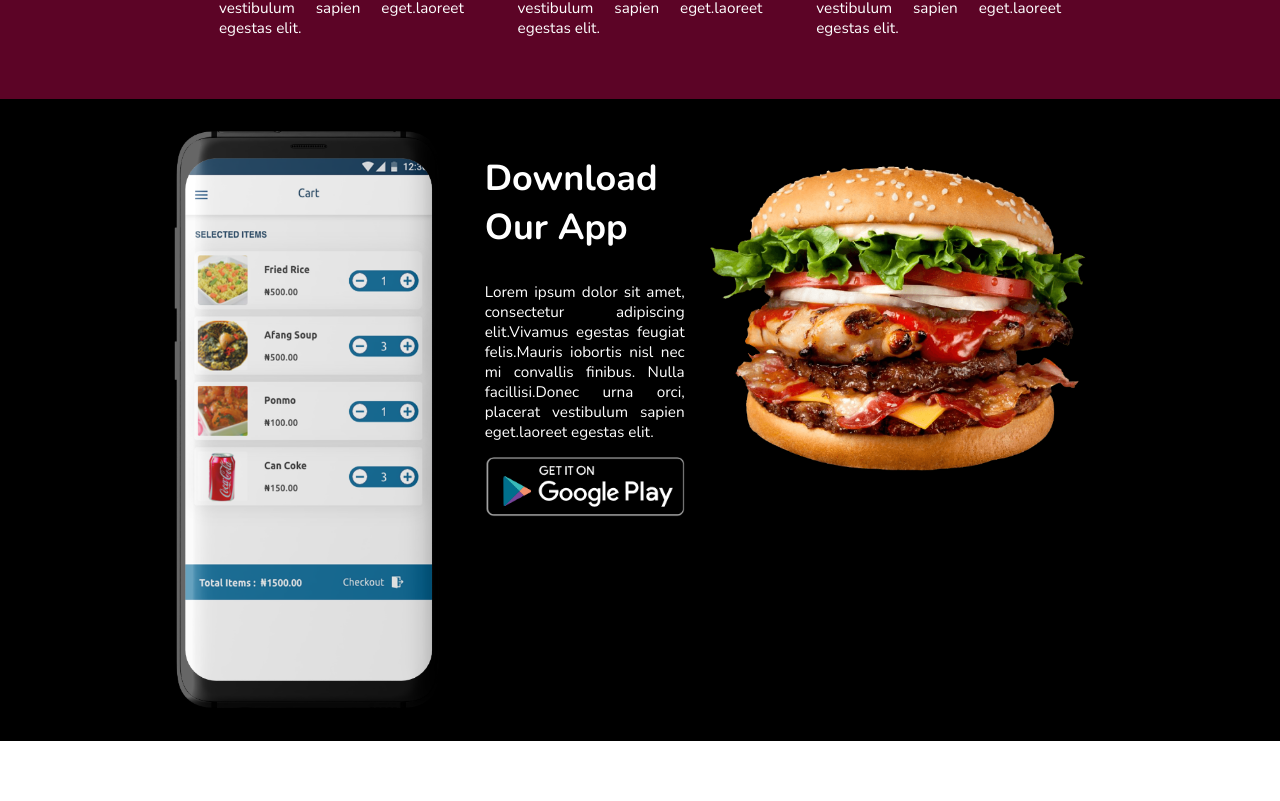
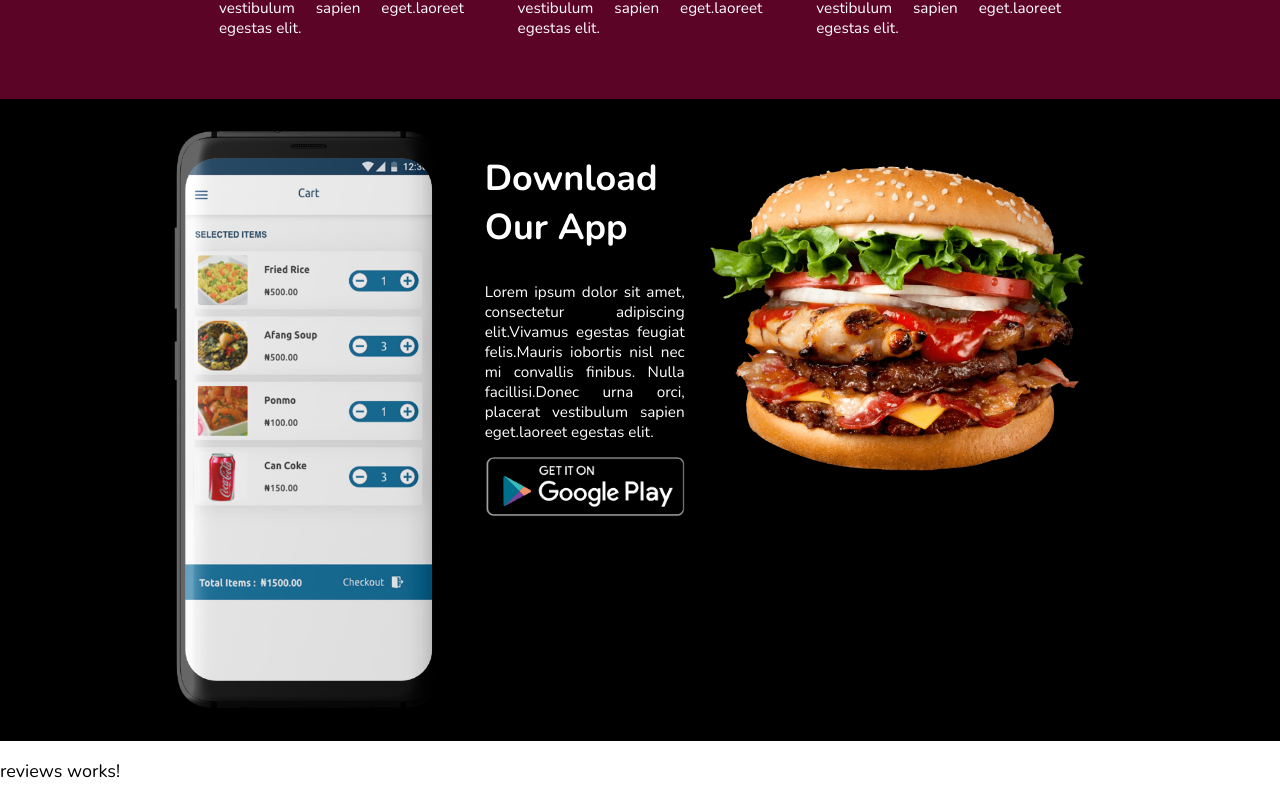
Before and after one commit to SeunJay/AngularProject, an Angular app: page / in a window 1280 px wide. Shown: the part 1186-1987 px from the top of the page. Before the commit the page ends 1927 px from the top, so only its background shows below. Built offline with nearby package versions, Linux system fonts and the light colour scheme.

Commit message:
import Reviews component

```diff
--- a/src/app/app.component.html
+++ b/src/app/app.component.html
@@ -5,4 +5,5 @@
   <app-info></app-info>
   <app-how></app-how>
   <app-download></app-download>
+  <app-reviews></app-reviews>
 </div>
```
